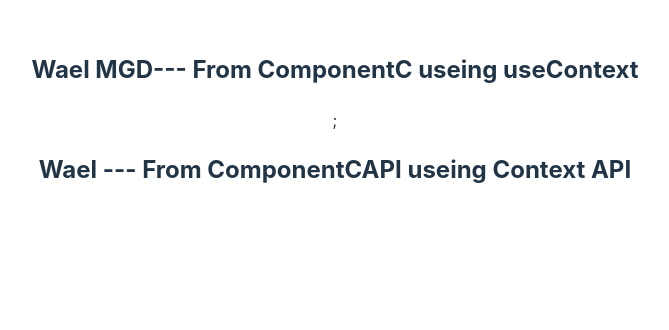
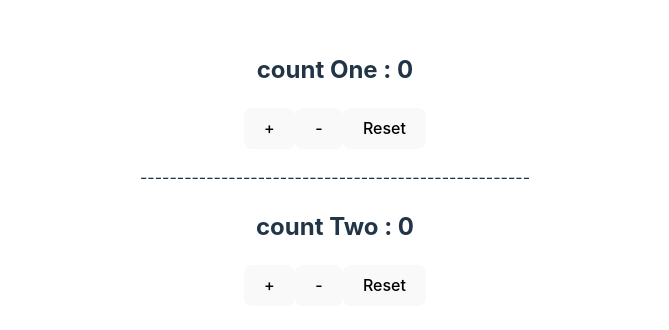
Before and after one commit to wael65/react-hooks-homsi, a React (Vite) app: page / in a window 1280 px wide. Shown: the top 330 px of the page, without its empty margins (305-974 px from the left). Built offline with nearby package versions, Linux system fonts and the light colour scheme.

Commit message:
useReduse first two examples

```diff
--- a/src/App.jsx
+++ b/src/App.jsx
@@ -11,11 +11,18 @@ import State1 from "./Hooks/State/State1.jsx";
 import State2 from "./Hooks/State/State2.jsx";
 import State4 from "./Hooks/State/State4";
 import State5 from "./Hooks/State/State5";
+import Reducer1 from "./Hooks/Reducer/Reducer1";
+import Reducer2 from "./Hooks/Reducer/Reducer2";
+import Reducer3 from "./Hooks/Reducer/Reducer3";
 
 function App() {
   return (
     <>
-      <ComponentA />
+      <Reducer3 />
+      {/* <Reducer2 /> */}
+      {/* <Reducer1 /> */}
+
+      {/* <ComponentA /> */}
 
       {/* <Ref1 /> */}
       {/* <Ref2 /> */}
--- /dev/null
+++ b/src/Hooks/Reducer/Reducer1.jsx
@@ -0,0 +1,18 @@
+import { useReducer } from "react";
+
+const initialState = 0;
+
+const reducer = (state, action) => state + action;
+
+const Reducer1 = () => {
+  const [state, dispatch] = useReducer(reducer, initialState);
+
+  return (
+    <div>
+      <h2>{state}</h2>
+      <button onClick={() => dispatch(1)}>Increase</button>
+    </div>
+  );
+};
+
+export default Reducer1;
--- /dev/null
+++ b/src/Hooks/Reducer/Reducer2.jsx
@@ -0,0 +1,30 @@
+import { useReducer } from "react";
+
+const initialState = 0;
+const reducer = (state, action) => {
+  switch (action) {
+    case "+":
+      return state + 1;
+    case "-":
+      return state - 1;
+    case "reset":
+      return initialState;
+    default:
+      return state;
+  }
+};
+
+const Reducer2 = () => {
+  const [count, dispatch] = useReducer(reducer, initialState);
+
+  return (
+    <div>
+      <h2>count : {count}</h2>
+      <button onClick={() => dispatch("+")}>+</button>
+      <button onClick={() => dispatch("-")}>-</button>
+      <button onClick={() => dispatch("reset")}>Reset</button>
+    </div>
+  );
+};
+
+export default Reducer2;
--- /dev/null
+++ b/src/Hooks/Reducer/Reducer3.jsx
@@ -0,0 +1,23 @@
+import { useReducer } from "react";
+import { initialState, reducer } from "./ReducerFun";
+
+const Reducer3 = () => {
+  const [countOne, dispatchOne] = useReducer(reducer, initialState);
+  const [countTwo, dispatchTwo] = useReducer(reducer, initialState);
+
+  return (
+    <div>
+      <h2>count One : {countOne}</h2>
+      <button onClick={() => dispatchOne("+")}>+</button>
+      <button onClick={() => dispatchOne("-")}>-</button>
+      <button onClick={() => dispatchOne("reset")}>Reset</button>
+      <p>-----------------------------------------------------</p>
+      <h2>count Two : {countTwo}</h2>
+      <button onClick={() => dispatchTwo("+")}>+</button>
+      <button onClick={() => dispatchTwo("-")}>-</button>
+      <button onClick={() => dispatchTwo("reset")}>Reset</button>
+    </div>
+  );
+};
+
+export default Reducer3;
--- /dev/null
+++ b/src/Hooks/Reducer/ReducerFun.jsx
@@ -0,0 +1,13 @@
+export const initialState = 0;
+export const reducer = (state, action) => {
+  switch (action) {
+    case "+":
+      return state + 1;
+    case "-":
+      return state - 1;
+    case "reset":
+      return initialState;
+    default:
+      return state;
+  }
+};
```
